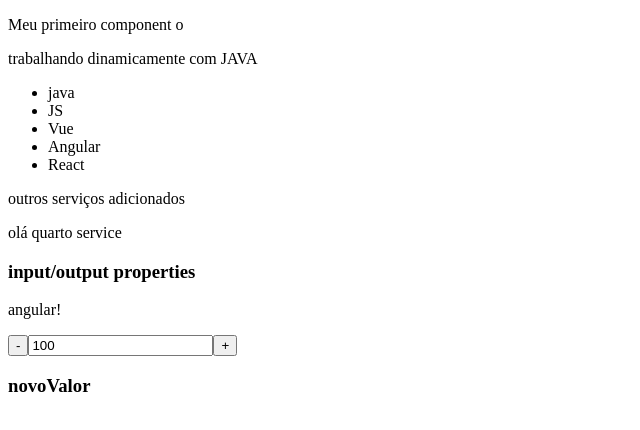
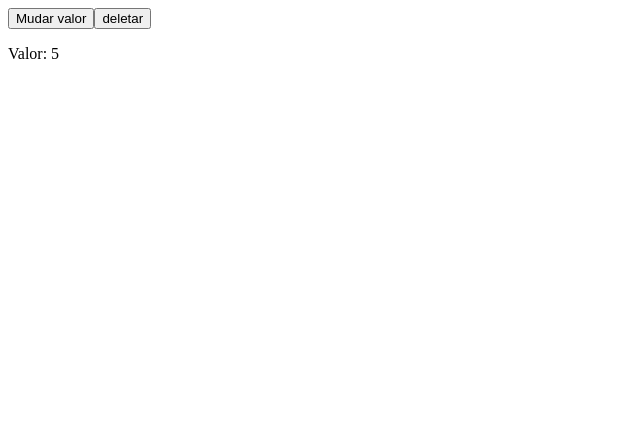
Before and after one commit to PamelaMarinho/AngularFundamentos, an Angular app: page / in a window 1280 px wide. Shown: the top 430 px of the page, without its empty margins (0-640 px from the left). Built offline with nearby package versions, Linux system fonts and the light colour scheme.

Commit message:
ciclo de vida

```diff
--- a/src/app/app.component.html
+++ b/src/app/app.component.html
@@ -1,10 +1,13 @@
 <div class="content" role="main">
 
-  <meu-primeiro-component></meu-primeiro-component>
+  <!-- <meu-primeiro-component></meu-primeiro-component>
   <app-teste></app-teste>
   <app-terceiro></app-terceiro>
   <app-quarto></app-quarto>
-  <app-data-binding></app-data-binding>
+  <app-data-binding></app-data-binding> -->
+  <button (click)="mudarValor()"  >Mudar valor</button>
+  <button (click)="deletar()">deletar</button>
+  <app-ciclo [valorInicial]="valor" *ngIf="!deletado"></app-ciclo>
 
 </div>
 
--- a/src/app/app.component.ts
+++ b/src/app/app.component.ts
@@ -6,5 +6,14 @@ import { Component } from '@angular/core';
   styleUrls: ['./app.component.css']
 })
 export class AppComponent {
-  title = 'firstProject';
+  valor: number = 5;
+  deletado: boolean = false;
+
+  mudarValor(){
+    this.valor++;
+  }
+
+  deletar(){
+    this.deletado = true;
+  }
 }
--- a/src/app/app.module.ts
+++ b/src/app/app.module.ts
@@ -11,6 +11,7 @@ import { QuartoModule } from './quarto/quarto.module';
 import { DataBindingComponent } from './data-binding/data-binding.component';
 import { IoPropertiesComponent } from './input-properties/io-properties.component';
 import { OutputPropertiesComponent } from './output-properties/output-properties.component';
+import { CicloComponent } from './ciclo/ciclo.component';
 
 
 //decorator @
@@ -23,6 +24,7 @@ import { OutputPropertiesComponent } from './output-properties/output-properties
     DataBindingComponent,
     IoPropertiesComponent,
     OutputPropertiesComponent,
+    CicloComponent,
   ],
   //imports contem outros módulos que serão usados aqui ou nas declarations
   imports: [
--- /dev/null
+++ b/src/app/ciclo/ciclo.component.html
@@ -0,0 +1 @@
+  <p>Valor: {{ valorInicial }}</p>
--- /dev/null
+++ b/src/app/ciclo/ciclo.component.ts
@@ -0,0 +1,63 @@
+import {
+  Component,
+  OnInit,
+  OnChanges,
+  DoCheck,
+  AfterContentInit,
+  AfterContentChecked,
+  AfterViewInit,
+  AfterViewChecked,
+  OnDestroy, Input} from '@angular/core';
+
+@Component({
+  selector: 'app-ciclo',
+  templateUrl: './ciclo.component.html',
+  styleUrls: ['./ciclo.component.css']
+})
+export class CicloComponent implements OnChanges, OnInit,
+DoCheck, AfterContentInit, AfterContentChecked,
+AfterViewInit, AfterViewChecked, OnDestroy{
+
+  @Input() valorInicial: number = 10;
+
+  constructor() {
+    this.log('constructor');
+  }
+
+  ngOnChanges() {
+    this.log('ngOnChanges');
+  }
+
+  ngOnInit() {
+    this.log('ngOnInit');
+  }
+
+  ngDoCheck() {
+    this.log('ngDoCheck');
+  }
+
+  ngAfterContentInit() {
+    this.log('ngAfterContentInit');
+  }
+
+  ngAfterContentChecked() {
+    this.log('ngAfterContentChecked');
+  }
+
+  ngAfterViewInit() {
+    this.log('ngAfterViewInit');
+  }
+
+  ngAfterViewChecked() {
+    this.log('ngAfterViewChecked');
+  }
+
+  ngOnDestroy() {
+    this.log('ngOnDestroy');
+  }
+
+  private log(hook: string) {
+    console.log(hook);
+  }
+
+}
```
Also changed, not shown: src/app/ciclo/ciclo.module.ts (added, +12 -0 lines), src/app/ciclo/ciclo.component.css (added), 1 other file (tests, documents, lock files or other folders).
